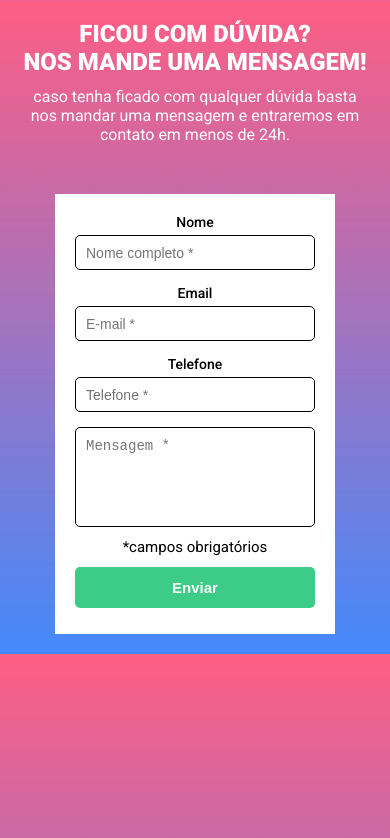
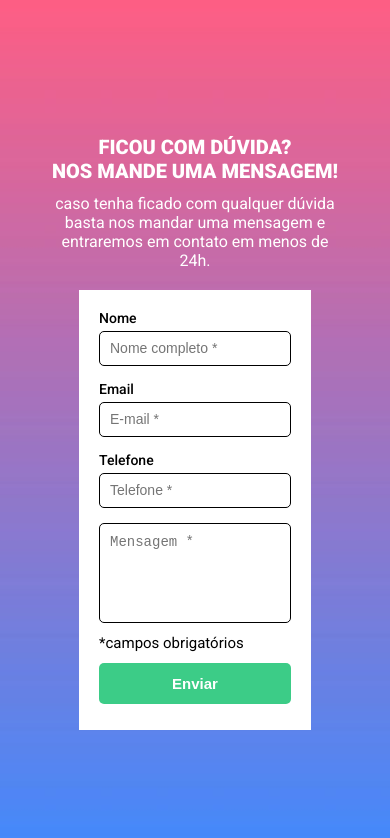
Before and after one commit to Carlos-Daniel-Rabelo/formulario-com-validacao, a plain HTML site: page index.html in a window 390 px wide. Drawn offline with Linux system fonts and the light colour scheme.

Commit message:
Update responsivo.css
ajustei o responsivo e
 modifiquei a fonte

```diff
--- a/src/css/responsivo.css
+++ b/src/css/responsivo.css
@@ -1,22 +1,20 @@
-
-/* =========================
-   📱 RESPONSIVIDADE TABLET
-   ========================= */
 @media (max-width: 768px) {
     body {
-        padding: 20px;
         flex-direction: column;
-        height: auto;
+        height: 100vh;
+        gap: 20px;
     }
 
     .secao {
         width: 100%;
         text-align: center;
         align-items: center;
+        height: auto;
     }
 
     .secao h1 {
-        font-size: 24px;
+        font-size: 20px;
+        margin-top: 20px;
     }
 
     .secao form {
@@ -24,4 +22,9 @@
         max-width: 400px;
         align-self: center;
     }
+
+    .secao form label,
+    .secao form p {
+        text-align: start;
+    }
 }
```
